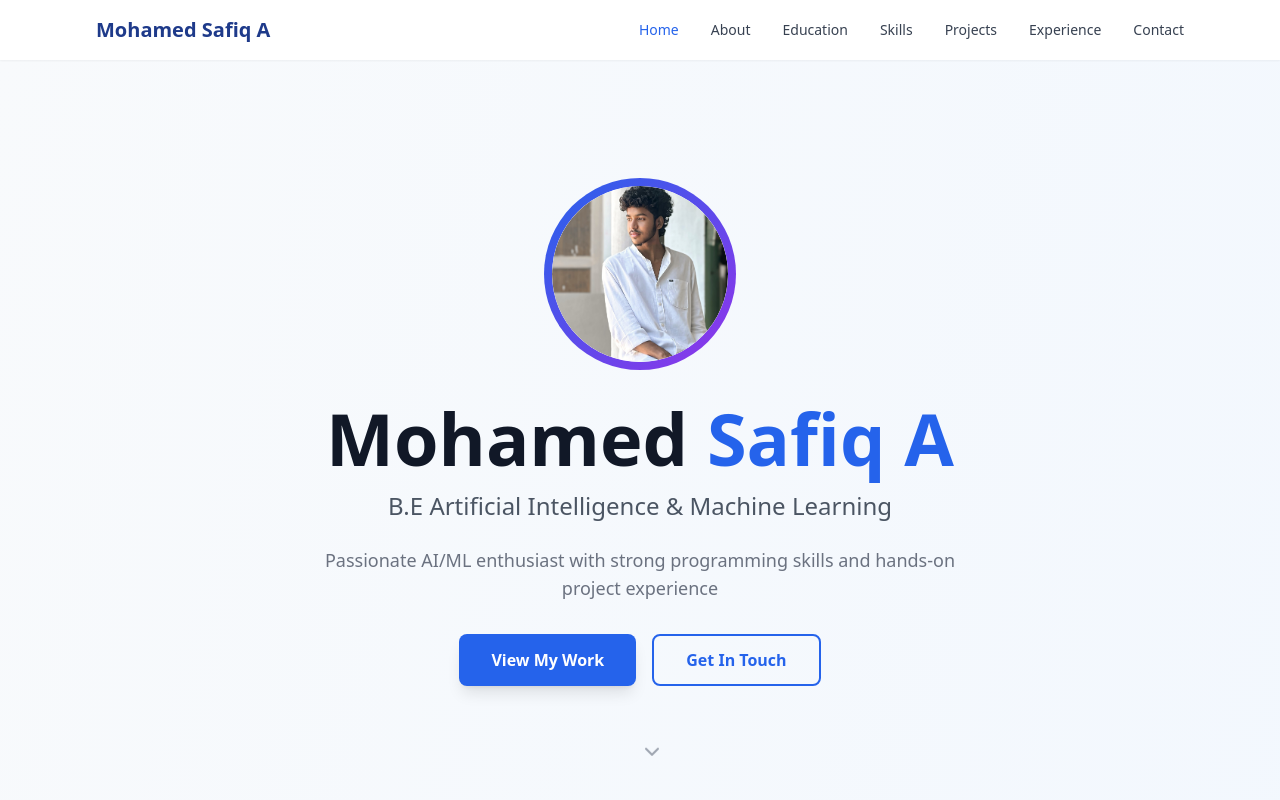
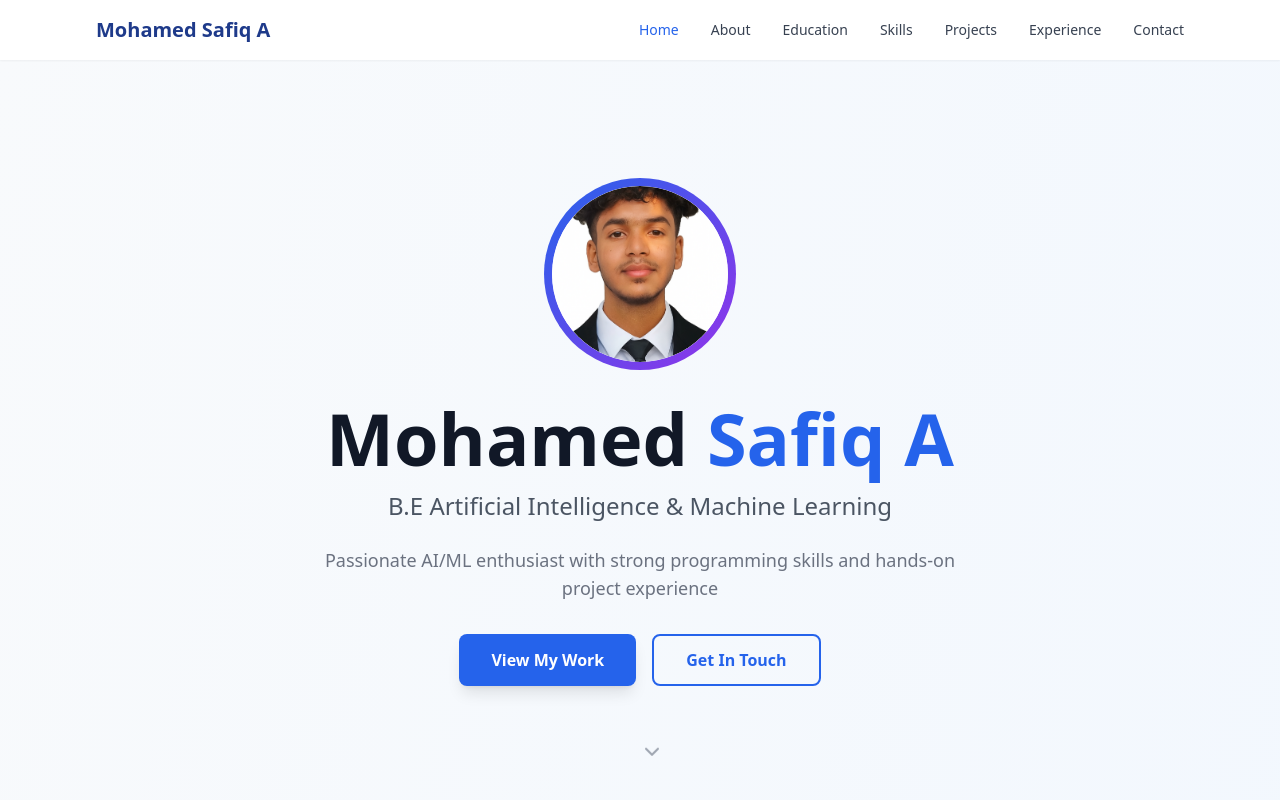
Before and after one commit to Mhdsafiq/newportfolio, a React (Vite) app: page / in a window 1280 px wide. Shown: the top 800 px of the page. Built offline with nearby package versions, Linux system fonts and the light colour scheme.

Commit message:
Update App.tsx

```diff
--- a/src/App.tsx
+++ b/src/App.tsx
@@ -85,7 +85,7 @@ function App() {
             <div className="w-48 h-48 mx-auto mb-8 rounded-full bg-gradient-to-br from-blue-600 to-purple-600 p-2">
               <div className="w-full h-full rounded-full bg-white flex items-center justify-center overflow-hidden">
                 <img
-                  src="/1000043915-01.jpeg.jpg"
+                  src="safiq.png"
                   alt="Mohamed Safiq A"
                   className="w-full h-full object-cover rounded-full"
                 />
```
